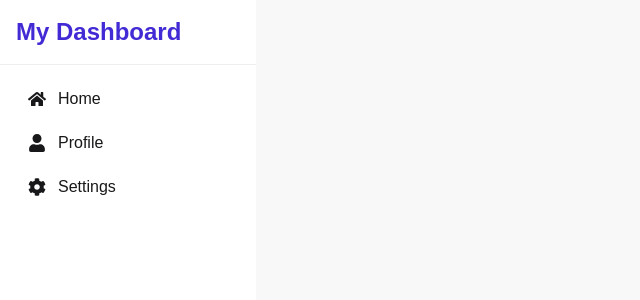
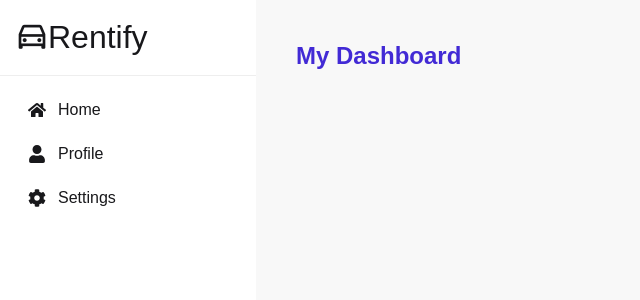
Before and after one commit to MasadRayan/Rentify-Client, a React (Vite) app: page /dashboard in a window 1280 px wide. Shown: the top 300 px of the page, without its empty margins (0-640 px from the left). Built offline with nearby package versions, Linux system fonts and the light colour scheme; no server answers; sample sign-in values are in the browser's storage; a web font is replaced by a local one.

Commit message:
Dashboard home added

```diff
--- /dev/null
+++ b/src/DashboardPages/DashboardHome/DashboardHome.jsx
@@ -0,0 +1,11 @@
+import React from 'react';
+
+const DashboardHome = () => {
+    return (
+        <div>
+            <h2 className="text-2xl font-bold text-primary">My Dashboard</h2>
+        </div>
+    );
+};
+
+export default DashboardHome;
--- a/src/Layouts/DashboardLayout.jsx
+++ b/src/Layouts/DashboardLayout.jsx
@@ -18,7 +18,13 @@ const DashboardLayout = () => {
             <div className="drawer-content flex flex-col">
                 {/* Navbar for small screens */}
                 <div className="flex items-center justify-between bg-base-100 p-4 shadow-md lg:hidden">
-          <h1 className="text-xl font-semibold text-primary">Dashboard</h1>
+                    <div>
+                        <Link to={'/'} >
+                            <h1 className="text-2xl lg:text-[2rem] font-medium tracking-wid ">
+                                <i className="ri-car-line"></i>Rentify
+                            </h1>
+                        </Link>
+                    </div>
                     <label
                         htmlFor="dashboard-drawer"
                         className="btn btn-ghost drawer-button"
@@ -39,13 +45,19 @@ const DashboardLayout = () => {
                 <aside className="w-64 bg-base-100 text-base-content min-h-full shadow-lg">
                     {/* Logo or title */}
                     <div className="p-4 border-b border-base-300">
-            <h2 className="text-2xl font-bold text-primary">My Dashboard</h2>
+                        <div>
+                            <Link to={'/'} >
+                                <h1 className="text-2xl lg:text-[2rem] font-medium tracking-wid ">
+                                    <i className="ri-car-line"></i>Rentify
+                                </h1>
+                            </Link>
+                        </div>
                     </div>
 
                     {/* Sidebar Menu */}
-          <ul className="menu p-4 text-base space-y-2">
+                    <ul className="menu p-4 text-base space-y-2 w-full">
                         <li>
-              <Link to="/dashboard/home" className="flex items-center gap-3">
+                            <Link to="/dashboard" className="flex items-center gap-3">
                                 <FaHome className="text-lg" /> Home
                             </Link>
                         </li>
--- a/src/Routers/router.jsx
+++ b/src/Routers/router.jsx
@@ -8,6 +8,7 @@ import ListCars from "../Pages/ListCars/ListCars";
 import DashboardLayout from "../Layouts/DashboardLayout";
 import MyCars from "../DashboardPages/CarOwnerDashboard/MyCars";
 import Profile from "../DashboardPages/Profile";
+import DashboardHome from "../DashboardPages/DashboardHome/DashboardHome";
 
 export const router  = createBrowserRouter([
     {
@@ -41,10 +42,10 @@ export const router  = createBrowserRouter([
             <DashboardLayout></DashboardLayout>
         </PrivateRoute>,
         children: [
-            // {
-            //     index: true,
-            //     Component: Profile
-            // },
+            {
+                index: true,
+                Component: DashboardHome,
+            },
             {
                 path: 'profile',
                 Component: Profile
```
Lines whose indentation alone changed are shown as unchanged.
